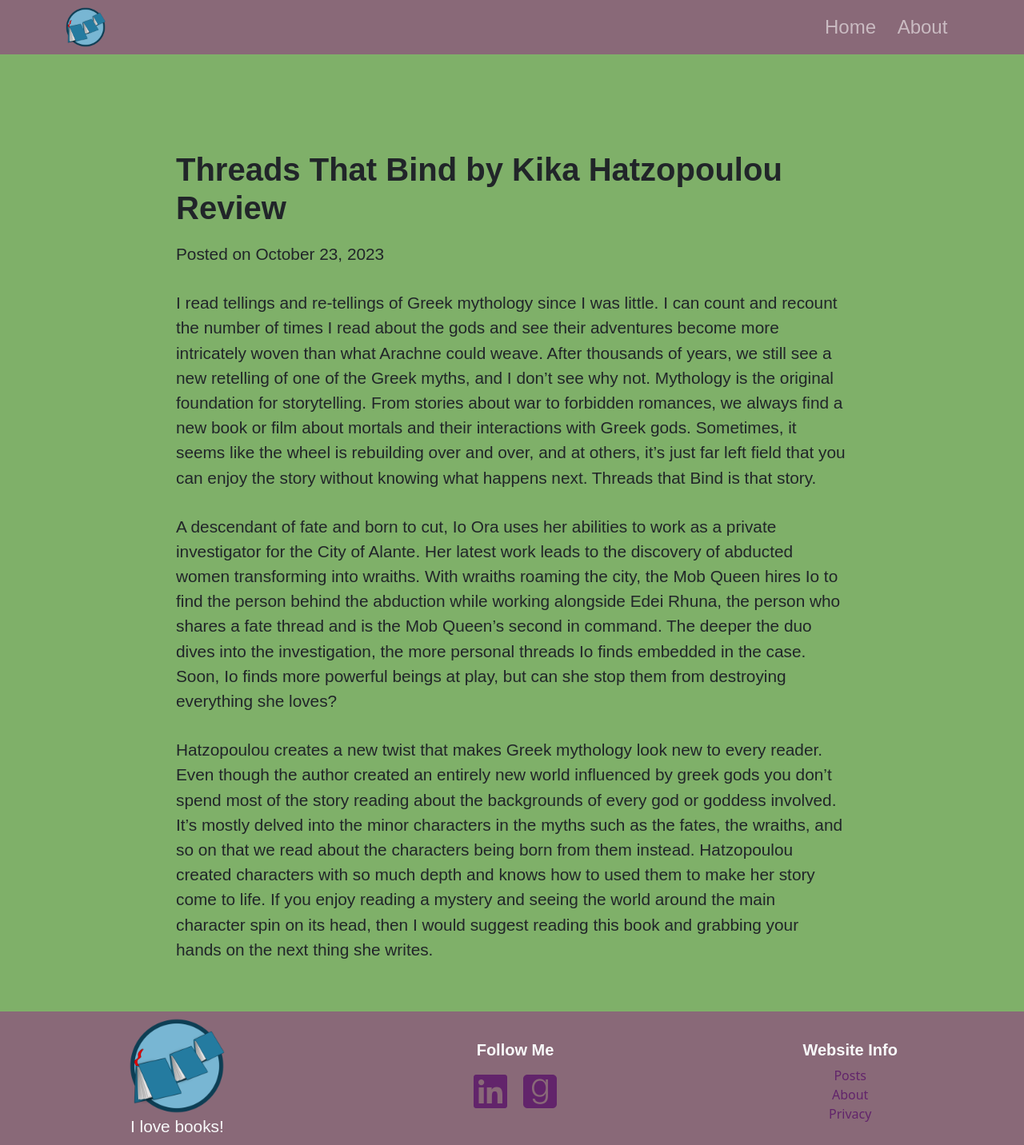
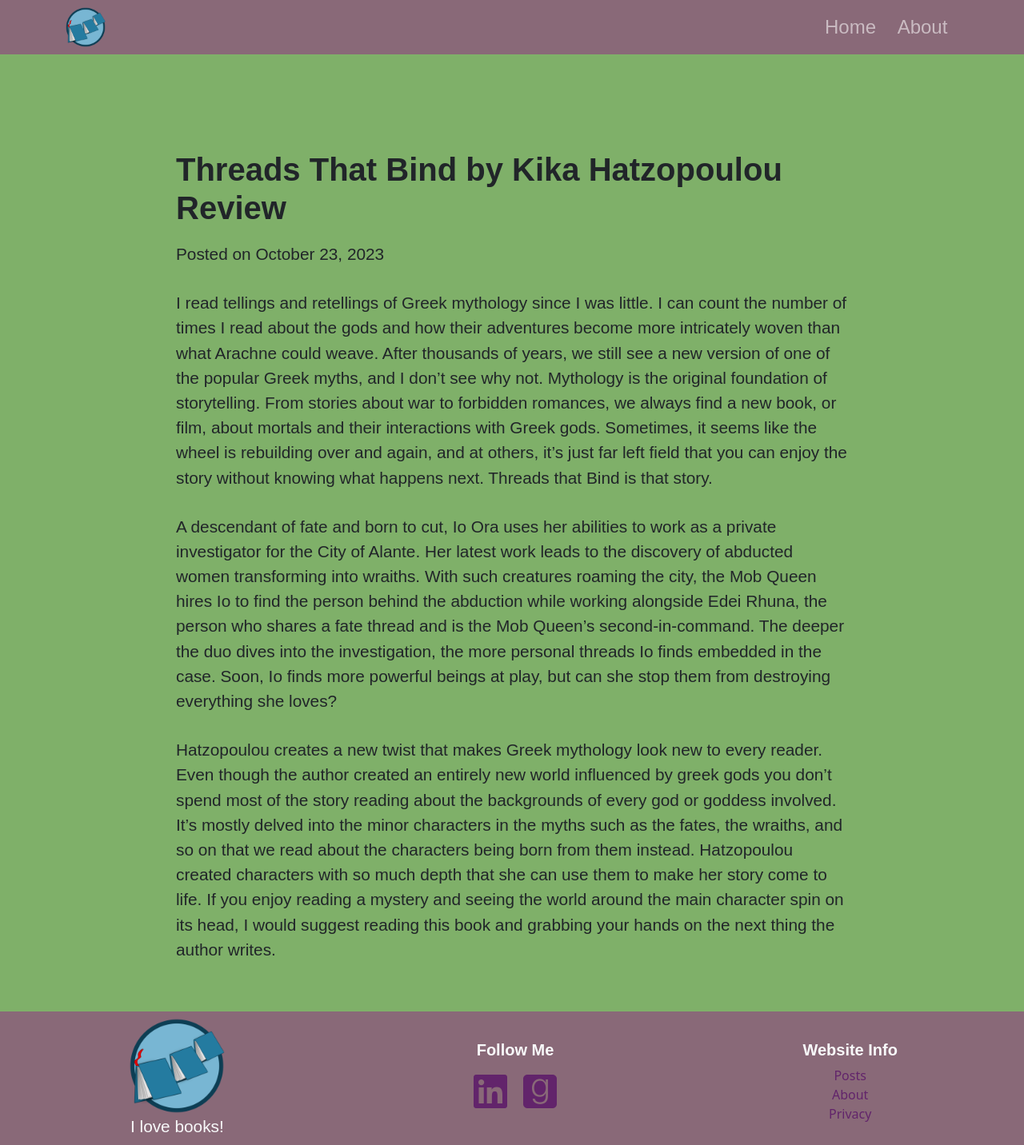
Before and after one commit to CGitHubJ/CGitHubJ.github.io, a Jekyll site: the page built from _posts/2023-10-23-thread-bind.md, in a window 1280 px wide. Shown: the whole page at 80% size. Built offline with Jekyll 4.4.1, drawn with Linux system fonts in a browser that asks for light colours; nearby versions of some CDN libraries; some web fonts are replaced.

Commit message:
threads Minor edits

```diff
--- a/_posts/2023-10-23-thread-bind.md
+++ b/_posts/2023-10-23-thread-bind.md
@@ -13,8 +13,8 @@ keywords:
   - Kika
   - Greek
 ---
-I read tellings and re-tellings of Greek mythology since I was little. I can count and recount the number of times I read about the gods and see their adventures become more intricately woven than what Arachne could weave. After thousands of years, we still see a new retelling of one of the Greek myths, and I don’t see why not. Mythology is the original foundation for storytelling. From stories about war to forbidden romances, we always find a new book or film about mortals and their interactions with Greek gods. Sometimes, it seems like the wheel is rebuilding over and over, and at others, it’s just far left field that you can enjoy the story without knowing what happens next. Threads that Bind is that story.
+I read tellings and retellings of Greek mythology since I was little. I can count the number of times I read about the gods and how their adventures become more intricately woven than what Arachne could weave. After thousands of years, we still see a new version of one of the popular Greek myths, and I don’t see why not. Mythology is the original foundation of storytelling. From stories about war to forbidden romances, we always find a new book, or film, about mortals and their interactions with Greek gods. Sometimes, it seems like the wheel is rebuilding over and  again, and at others, it’s just far left field that you can enjoy the story without knowing what happens next. Threads that Bind is that story.
 
-A descendant of fate and born to cut, Io Ora uses her abilities to work as a private investigator for the City of Alante. Her latest work leads to the discovery of abducted women transforming into wraiths. With wraiths roaming the city, the Mob Queen hires Io to find the person behind the abduction while working alongside Edei Rhuna, the person who shares a fate thread and is the Mob Queen’s second in command. The deeper the duo dives into the investigation, the more personal threads Io finds embedded in the case. Soon, Io finds more powerful beings at play, but can she stop them from destroying everything she loves?
+A descendant of fate and born to cut, Io Ora uses her abilities to work as a private investigator for the City of Alante. Her latest work leads to the discovery of abducted women transforming into wraiths. With such creatures roaming the city, the Mob Queen hires Io to find the person behind the abduction while working alongside Edei Rhuna, the person who shares a fate thread and is the Mob Queen’s second-in-command. The deeper the duo dives into the investigation, the more personal threads Io finds embedded in the case. Soon, Io finds more powerful beings at play, but can she stop them from destroying everything she loves?
 
-Hatzopoulou creates a new twist that makes Greek mythology look new to every reader. Even though the author created an entirely new world influenced by greek gods you don’t spend most of the story reading about the backgrounds of every god or goddess involved. It’s mostly delved into the minor characters in the myths such as the fates, the wraiths, and so on that we read about the characters being born from them instead. Hatzopoulou created characters with so much depth and knows how to used them to make her story come to life. If you enjoy reading a mystery and seeing the world around the main character spin on its head, then I would suggest reading this book and grabbing your hands on the next thing she writes.
+Hatzopoulou creates a new twist that makes Greek mythology look new to every reader. Even though the author created an entirely new world influenced by greek gods you don’t spend most of the story reading about the backgrounds of every god or goddess involved. It’s mostly delved into the minor characters in the myths such as the fates, the wraiths, and so on that we read about the characters being born from them instead. Hatzopoulou created characters with so much depth that she can use them to make her story come to life. If you enjoy reading a mystery and seeing the world around the main character spin on its head,  I would suggest reading this book and grabbing your hands on the next thing the author writes.
```
